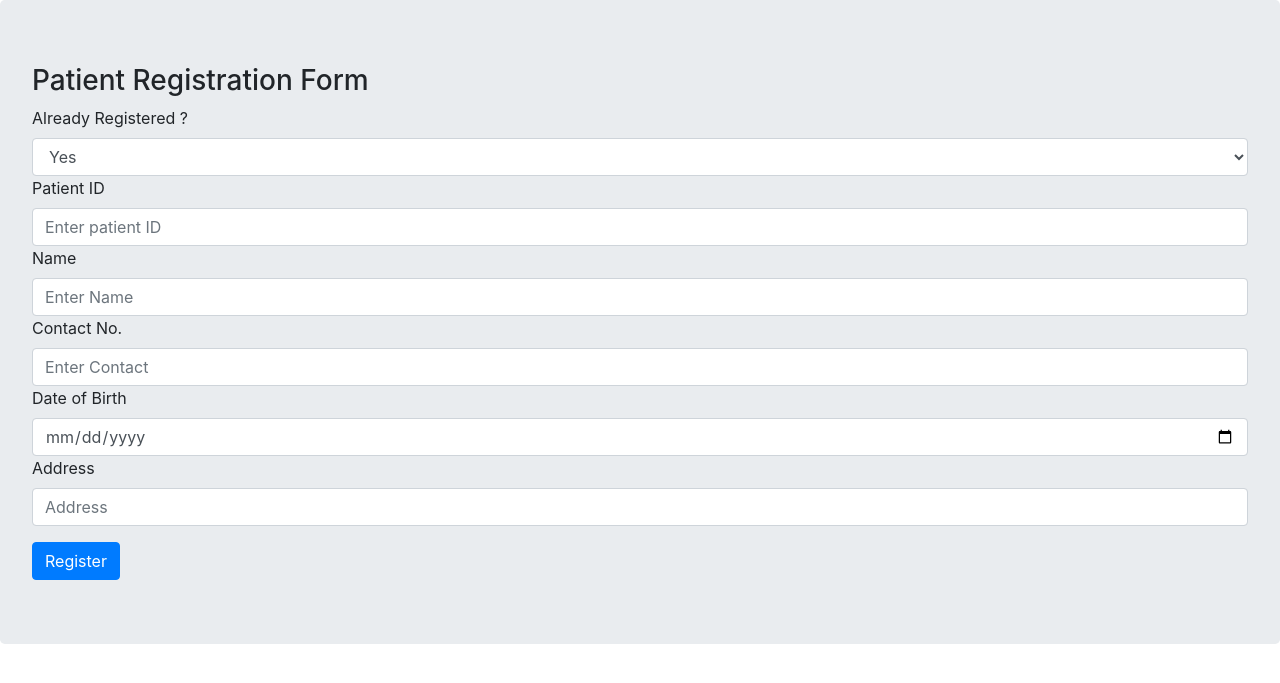
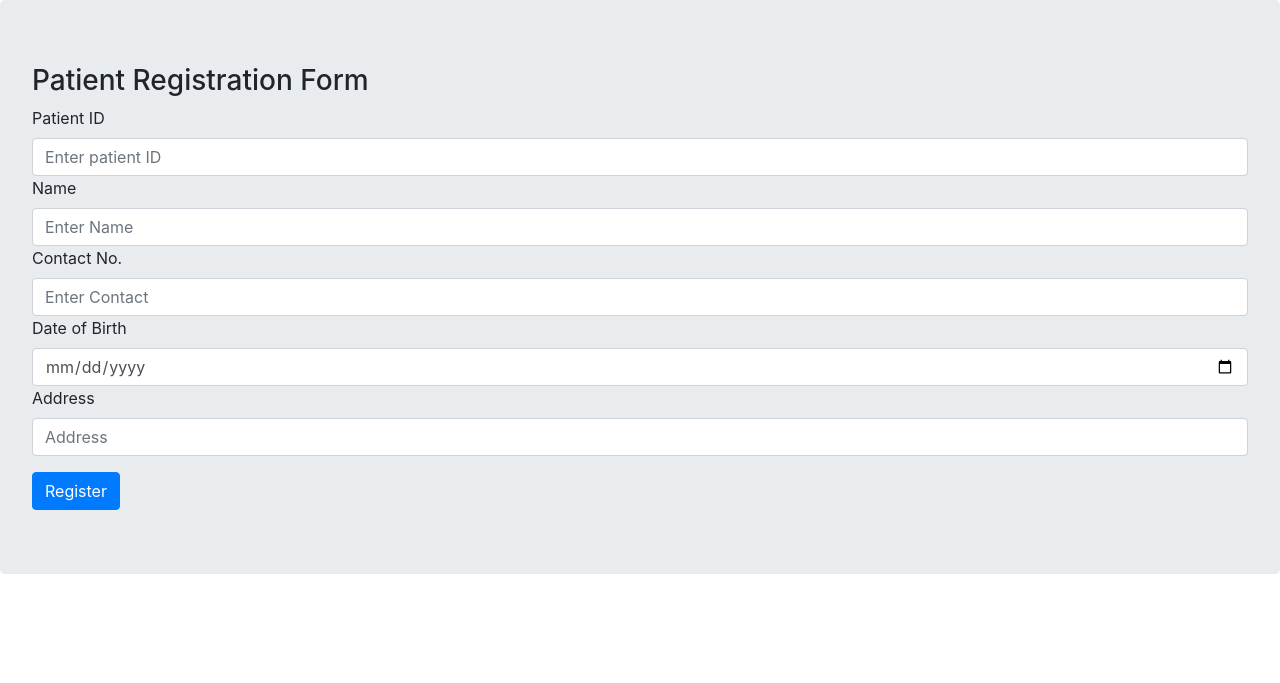
Before and after one commit to manassharma158/Hospital-Database-Management-System, a Flask app: page /patient_reg in a window 1280 px wide. Shown: the part 56-739 px from the top of the page. Run offline with Flask 2, Linux system fonts and the light colour scheme; some libraries are stand-ins or nearby versions.

Commit message:
employee deletion updated

```diff
--- a/hospital_dbms/main.py
+++ b/hospital_dbms/main.py
@@ -99,6 +99,8 @@ def employee_deletion():
 			return ('<h2>Employee with this ID doesnot exists. Please enter valid ID.</h2>')
 		else:
 			if designation == "[Doctor]":
+				cur.execute("DELETE FROM appointments WHERE doctor_ID = \'{}\'".format(eid[0]))
+				cur.execute("UPDATE patients SET doctors = NULL WHERE doctors = \'{}\'".format(eid[0]))
 				cur.execute("DELETE FROM doctors WHERE id = \'{}\'".format(eid[0]))
 			elif designation == "[Nurses]":
 				cur.execute("DELETE FROM nurses WHERE id = \'{}\'".format(eid[0]))
--- a/hospital_dbms/templates/patient_registration.html
+++ b/hospital_dbms/templates/patient_registration.html
@@ -7,11 +7,7 @@
 <h3>Patient Registration Form</h3>
 <form method="POST" action='/patient_reg'>
 
-	<label for='already_registered'>Already Registered ?</label>
-    <select class="form-control" id='already_registered' name='already_registered'>
-		<option value = "Yes">Yes</option>
-		<option value = "No">No</option>
-    </select>
+
 
 	<label for="id">Patient ID</label>
 	<input type="text" class="form-control" id="id" name='id' placeholder="Enter patient ID" >
```
